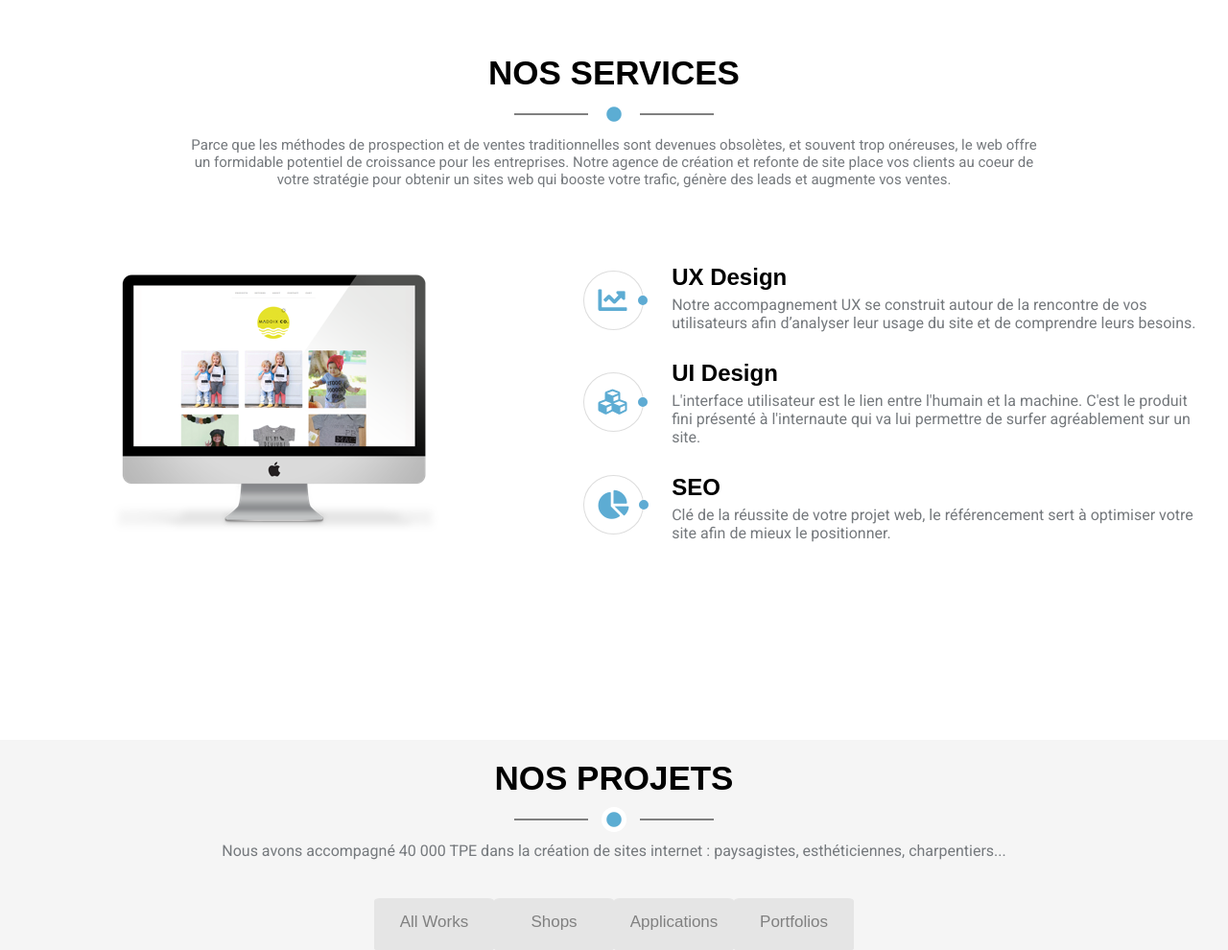
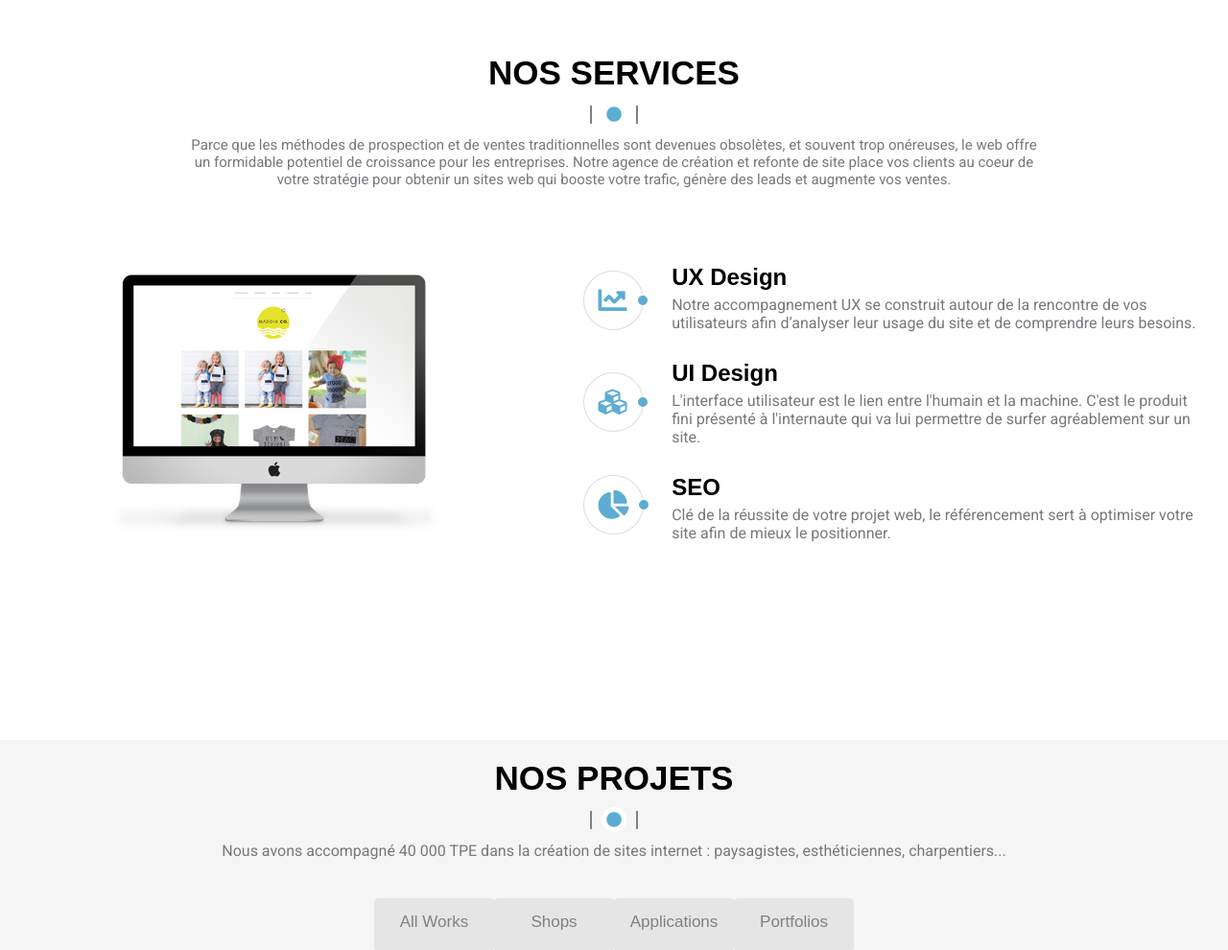
Before and after one commit to Bully47/WebAgency-OC-, a PHP site: page /index.html in a window 1280 px wide. Shown: the part 788-1778 px from the top of the page at 96% size. Run offline with PHP 8.4, Linux system fonts and the light colour scheme; some libraries are stand-ins or nearby versions.

Commit message:
Fix Diviseur2

```diff
--- a/master.css
+++ b/master.css
@@ -17,7 +17,7 @@ a {
   text-decoration: none;
 }
 
-.diviseur * {
+.diviseur {
   display: inline-block;
   vertical-align: middle;
 }
```
